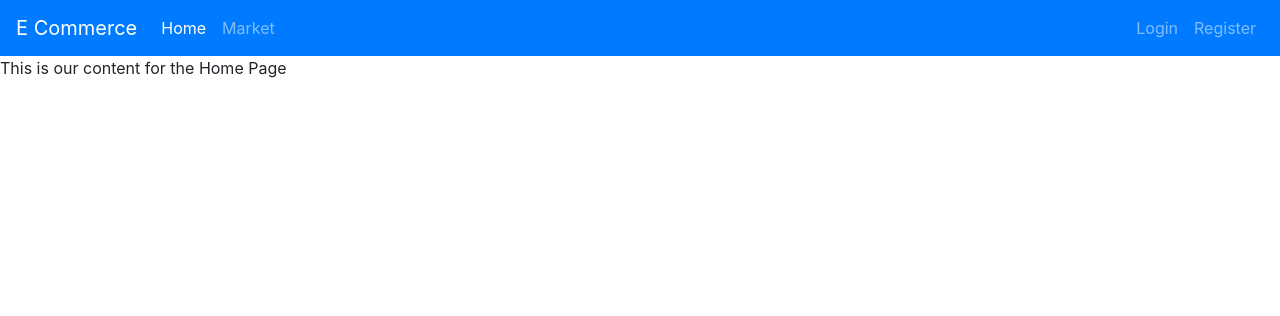
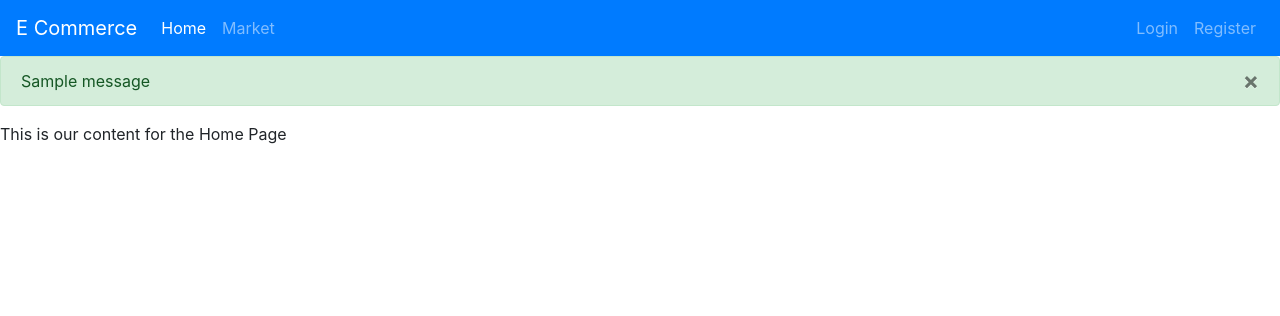
Before and after one commit to anojan1996/E-Commerce, a Flask app: page / in a window 1280 px wide. Shown: the top 316 px of the page. Run offline with Flask 2, Linux system fonts and the light colour scheme; tables that the repository leaves empty hold one stand-in row (values such as "Sample post"); one stand-in notice (Sample message) is shown; some libraries are stand-ins or nearby versions.

Commit message:
flash messages and validations.

```diff
--- a/market/routes.py
+++ b/market/routes.py
@@ -1,5 +1,5 @@
 from market import app
-from flask import render_template, redirect, url_for
+from flask import render_template, redirect, url_for, flash
 from market.models import Item, User
 from market.forms import RegisterForm
 from market import db
@@ -26,5 +26,5 @@ def register_page():
         return redirect(url_for('home_page'))
     if form.errors != {}:  # If there are not errors from the validations
         for err_msg in form.errors.values():
-            print(f'There was an error with creating a user: {err_msg}')
+            flash(f'There was an error with creating a user: {err_msg}', category='danger')
     return render_template('registration.html', form=form)
--- a/market/templates/base.html
+++ b/market/templates/base.html
@@ -37,6 +37,18 @@
         </ul>
       </div>
     </nav>
+    {% with messages = get_flashed_messages(with_categories=true) %}
+        {% if messages %}
+           {% for category, message in messages %}
+              <div class="alert alert-{{ category }}">
+                  <button type="button" class="m1-2 mb-1 close" data-dismiss="alert" aria-label="Close">
+                      <span aria-hidden="true">&times;</span>
+                  </button>
+                  {{ message }}
+              </div>
+           {% endfor %}
+        {% endif %}
+      {% endwith %}
       {% block content %}
 
       {% endblock %}
```
Also changed, not shown: market/forms.py (+12 -1 lines).
